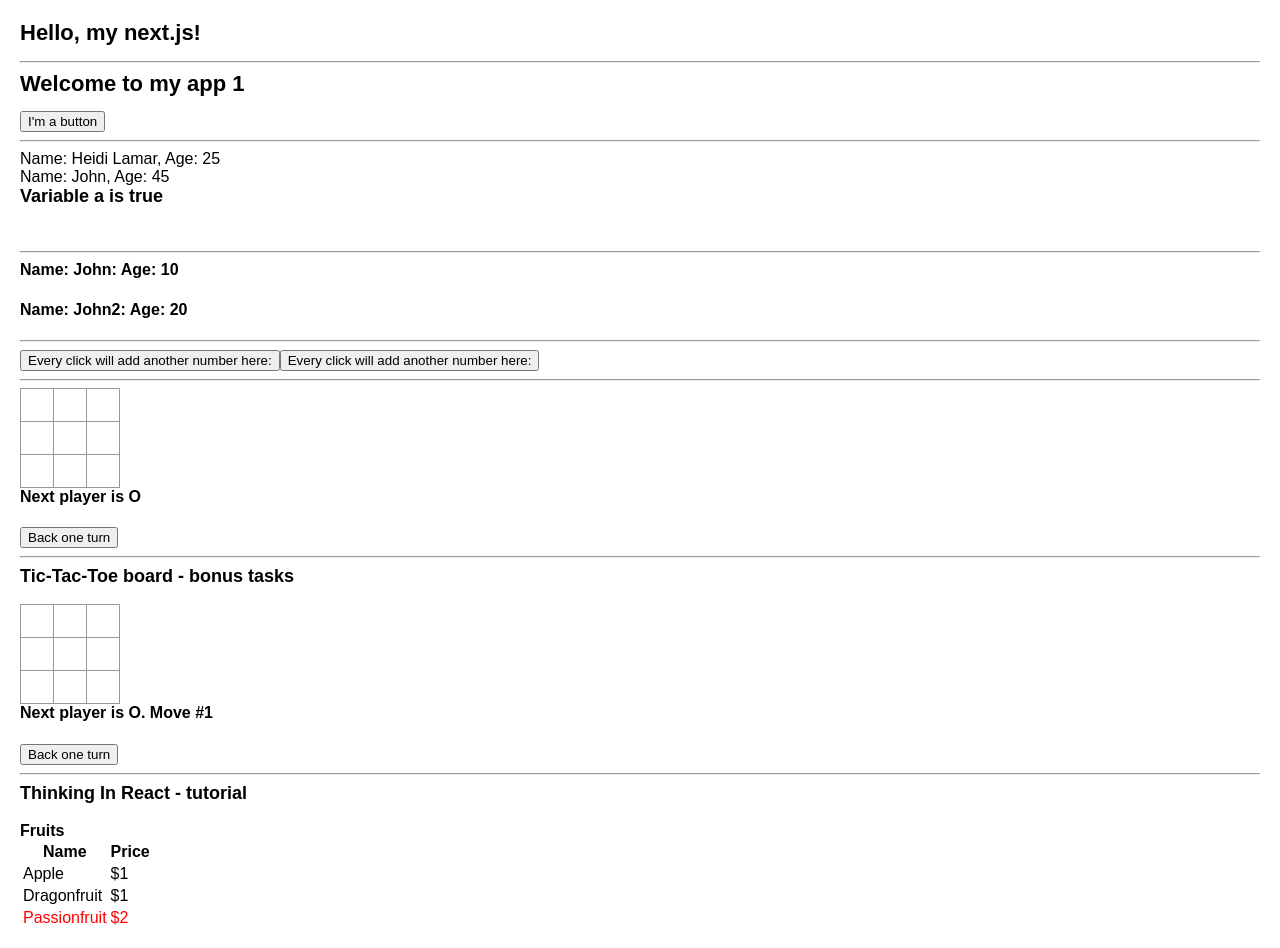
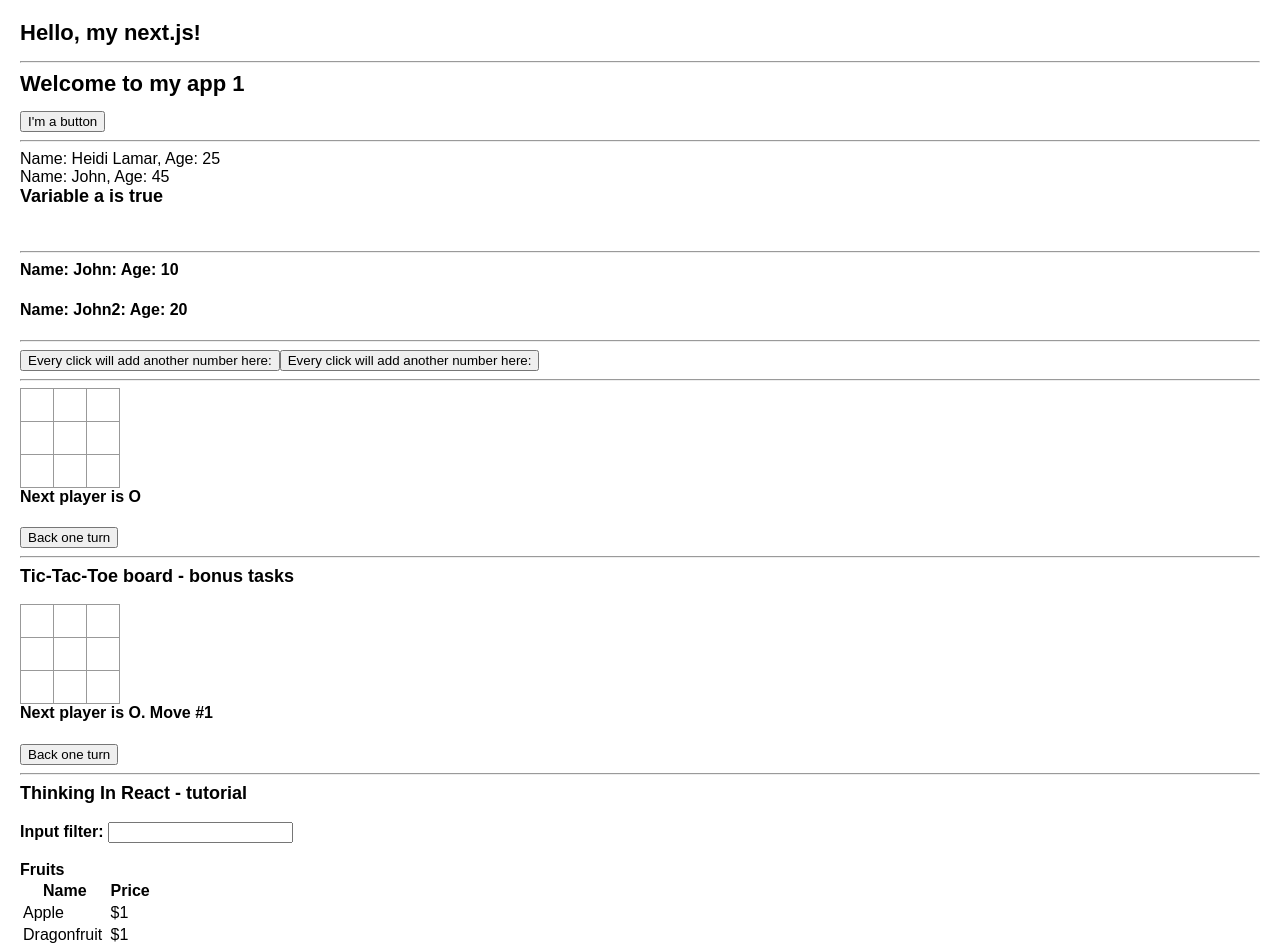
Before and after one commit to mposolda/misc2, a Next.js app in the folder react-nextjs-tutorial/my-app/: page / in a window 1280 px wide. Shown: the top 948 px of the page. Built offline with nearby package versions, Linux system fonts and the light colour scheme.

Commit message:
Input Filter - filtering
Signed-off-by: mposolda <mposolda@gmail.com>

```diff
--- a/react-nextjs-tutorial/my-app/app/thinking-in-react/Thinking.tsx
+++ b/react-nextjs-tutorial/my-app/app/thinking-in-react/Thinking.tsx
@@ -17,24 +17,46 @@ function getData() {
 }
 
 export function ThinkingInReact() {
+
+  const [inputFilter, setInputFilter] = useState("");
+
+  function onFilterChange() {
+    let val = document.getElementById("input-filter").value;
+    console.log("On filter change: " + val);
+    setInputFilter(val);
+  }
+
   return (
     <>
       <h3>Thinking In React - tutorial</h3>
-      <VegTable type="Fruits" />
+      <InputFilter newValue={inputFilter} onFilterChangeHandler={() => onFilterChange()} />
       <br />
       <br />
-      <VegTable type="Vegetables" />
+      <VegTable type="Fruits" inputFilter={inputFilter} />
+      <br />
+      <VegTable type="Vegetables" inputFilter={inputFilter} />
+    </>
+  );
+}
+
+function InputFilter({newValue, onFilterChangeHandler}) {
+  return (
+    <>
+      <b>Input filter: </b><input type="text" id="input-filter" name="input-filter" onInput={onFilterChangeHandler} />
     </>
   );
 }
 
 // type is "Fruits" or "Vegetables"
-function VegTable({type}) {
+function VegTable({type, inputFilter}) {
   let data = getData();
   let rows = [];
+  // This is re-rendered when the state is changed (so for instance when filter is changed)
+  console.log("Re-render of the table with inputFilter: " + inputFilter);
   for (let i=0 ; i<data.length ; i++) {
     let currentDataRow = data[i];
-    if (currentDataRow.category === type) {
+    // Starts with filtering
+    if (currentDataRow.category === type && data[i].name.toLowerCase().startsWith(inputFilter.toLowerCase())) {
       rows.push((
         <Row key={i} rowData={data[i]} />
       ));
```
